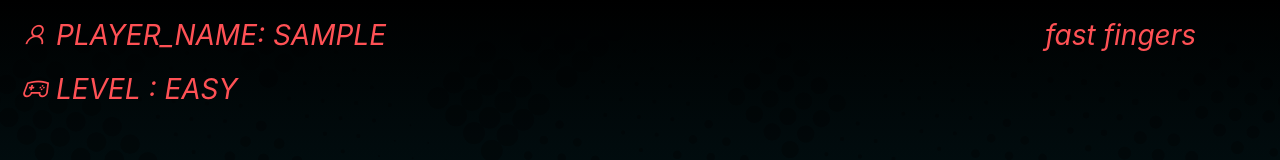
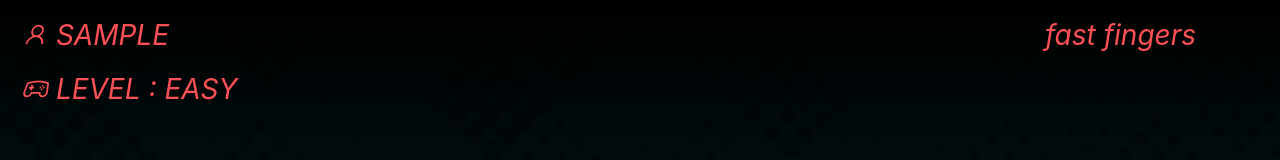
Before and after one commit to pesto-students/fastfingers-krishtyagi277, a React (Create React App) app: page / in a window 1280 px wide. Both pictures are taken after typing "Sample" into the empty fields and a click on the button "START GAME". Shown: the top 160 px of the page. Built offline with nearby package versions, Linux system fonts and the light colour scheme.

Commit message:
Update header
update header

```diff
--- a/src/components/header/Header.js
+++ b/src/components/header/Header.js
@@ -28,7 +28,7 @@ export default function Header ({showScore = true}) {
 
     return(<header>
         <div className="row">
-            <div className="left-col"><i className="las la-user"></i> PLAYER_NAME: {playerName}</div>
+            <div className="left-col"><i className="las la-user"></i> {playerName}</div>
             <div className="right-col">fast fingers</div>
         </div>
         <div className="row">
```
